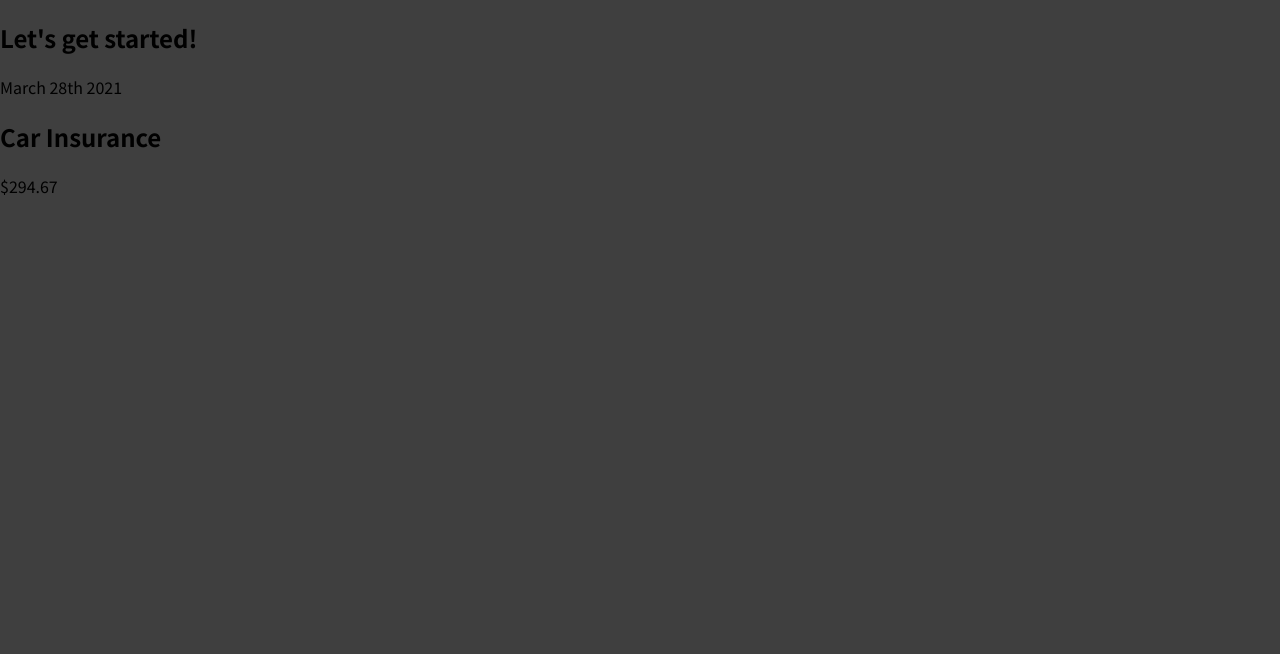
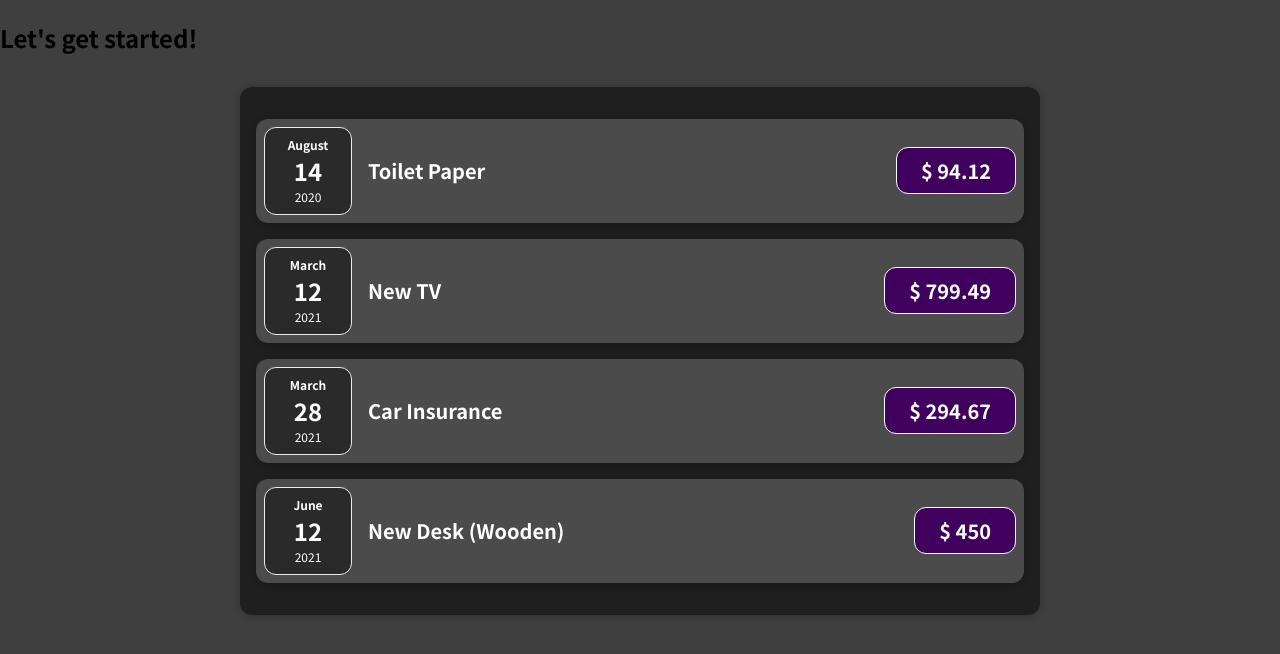
Before and after one commit to Daniel-Quinlan/React-Course-P1, a JavaScript app: page / in a window 1280 px wide. Shown: the top 654 px of the page. Built offline with nearby package versions, Linux system fonts and the light colour scheme.

Commit message:
fin first assign

```diff
--- a/src/App.js
+++ b/src/App.js
@@ -1,10 +1,32 @@
-import ExpenseItem from "./components/ExpenseItem";
+import Expenses from "./components/Expenses";
 
 function App() {
+  const expenses = [
+    {
+      id: "e1",
+      title: "Toilet Paper",
+      amount: 94.12,
+      date: new Date(2020, 7, 14),
+    },
+    { id: "e2", title: "New TV", amount: 799.49, date: new Date(2021, 2, 12) },
+    {
+      id: "e3",
+      title: "Car Insurance",
+      amount: 294.67,
+      date: new Date(2021, 2, 28),
+    },
+    {
+      id: "e4",
+      title: "New Desk (Wooden)",
+      amount: 450,
+      date: new Date(2021, 5, 12),
+    },
+  ];
+
   return (
     <div>
       <h2>Let's get started!</h2>
-      <ExpenseItem></ExpenseItem>
+      <Expenses expensesNew={expenses} />
     </div>
   );
 }
--- /dev/null
+++ b/src/components/ExpenseDate.css
@@ -0,0 +1,26 @@
+.expense-date {
+  display: flex;
+  flex-direction: column;
+  width: 5.5rem;
+  height: 5.5rem;
+  border: 1px solid #ececec;
+  background-color: #2a2a2a;
+  color: white;
+  border-radius: 12px;
+  align-items: center;
+  justify-content: center;
+}
+
+.expense-date__month {
+  font-size: 0.75rem;
+  font-weight: bold;
+}
+
+.expense-date__year {
+  font-size: 0.75rem;
+}
+
+.expense-date__day {
+  font-size: 1.5rem;
+  font-weight: bold;
+}
--- /dev/null
+++ b/src/components/ExpenseDate.js
@@ -0,0 +1,17 @@
+import "./ExpenseDate.css";
+
+function ExpenseDate(props) {
+  const month = props.date.toLocaleString("en-US", { month: "long" });
+  const day = props.date.toLocaleString("en-US", { day: "2-digit" });
+  const year = props.date.getFullYear();
+
+  return (
+    <div className="expense-date">
+      <div className="expense-date__month">{month}</div>
+      <div className="expense-date__day">{day}</div>
+      <div className="expense-date__year">{year}</div>
+    </div>
+  );
+}
+
+export default ExpenseDate;
--- /dev/null
+++ b/src/components/ExpenseItem.css
@@ -0,0 +1,56 @@
+.expense-item {
+  display: flex;
+  justify-content: space-between;
+  align-items: center;
+  box-shadow: 0 2px 8px rgba(0, 0, 0, 0.25);
+  padding: 0.5rem;
+  margin: 1rem 0;
+  border-radius: 12px;
+  background-color: #4b4b4b;
+}
+
+.expense-item__description {
+  display: flex;
+  flex-direction: column;
+  gap: 1rem;
+  align-items: flex-end;
+  flex-flow: column-reverse;
+  justify-content: flex-start;
+  flex: 1;
+}
+
+.expense-item h2 {
+  color: #3a3a3a;
+  font-size: 1rem;
+  flex: 1;
+  margin: 0 1rem;
+  color: white;
+}
+
+.expense-item__price {
+  font-size: 1rem;
+  font-weight: bold;
+  color: white;
+  background-color: #40005d;
+  border: 1px solid white;
+  padding: 0.5rem;
+  border-radius: 12px;
+}
+
+@media (min-width: 580px) {
+  .expense-item__description {
+    flex-direction: row;
+    align-items: center;
+    justify-content: flex-start;
+    flex: 1;
+  }
+
+  .expense-item__description h2 {
+    font-size: 1.25rem;
+  }
+
+  .expense-item__price {
+    font-size: 1.25rem;
+    padding: 0.5rem 1.5rem;
+  }
+}
--- a/src/components/ExpenseItem.js
+++ b/src/components/ExpenseItem.js
@@ -1,11 +1,15 @@
-function ExpenseItem() {
+import ExpenseDate from "./ExpenseDate";
+import "./ExpenseItem.css";
+
+function ExpenseItem(props) {
   return (
-    <>
-      <div>March 28th 2021</div>
-      <h2>Car Insurance</h2>
-      <div>$294.67</div>
-    </>
+    <div className="expense-item">
+      <ExpenseDate date={props.date} />
+      <div className="expense-item__description">
+        <h2>{props.title}</h2>
+        <div className="expense-item__price">$ {props.amount}</div>
+      </div>
+    </div>
   );
 }
-
 export default ExpenseItem;
--- /dev/null
+++ b/src/components/Expenses.css
@@ -0,0 +1,9 @@
+.expenses {
+  padding: 1rem;
+  background-color: rgb(31, 31, 31);
+  margin: 2rem auto;
+  width: 50rem;
+  max-width: 95%;
+  border-radius: 12px;
+  box-shadow: 0 1px 8px rgba(0, 0, 0, 0.25);
+}
--- /dev/null
+++ b/src/components/Expenses.js
@@ -0,0 +1,30 @@
+import ExpenseItem from "./ExpenseItem";
+import "./Expenses.css";
+
+function Expenses(props) {
+  return (
+    <div className="expenses">
+      <ExpenseItem
+        title={props.expensesNew[0].title}
+        amount={props.expensesNew[0].amount}
+        date={props.expensesNew[0].date}
+      />
+      <ExpenseItem
+        title={props.expensesNew[1].title}
+        amount={props.expensesNew[1].amount}
+        date={props.expensesNew[1].date}
+      />
+      <ExpenseItem
+        title={props.expensesNew[2].title}
+        amount={props.expensesNew[2].amount}
+        date={props.expensesNew[2].date}
+      />
+      <ExpenseItem
+        title={props.expensesNew[3].title}
+        amount={props.expensesNew[3].amount}
+        date={props.expensesNew[3].date}
+      />
+    </div>
+  );
+}
+export default Expenses;
```
Also changed, not shown: 1 other file (tests, documents, lock files or other folders).
